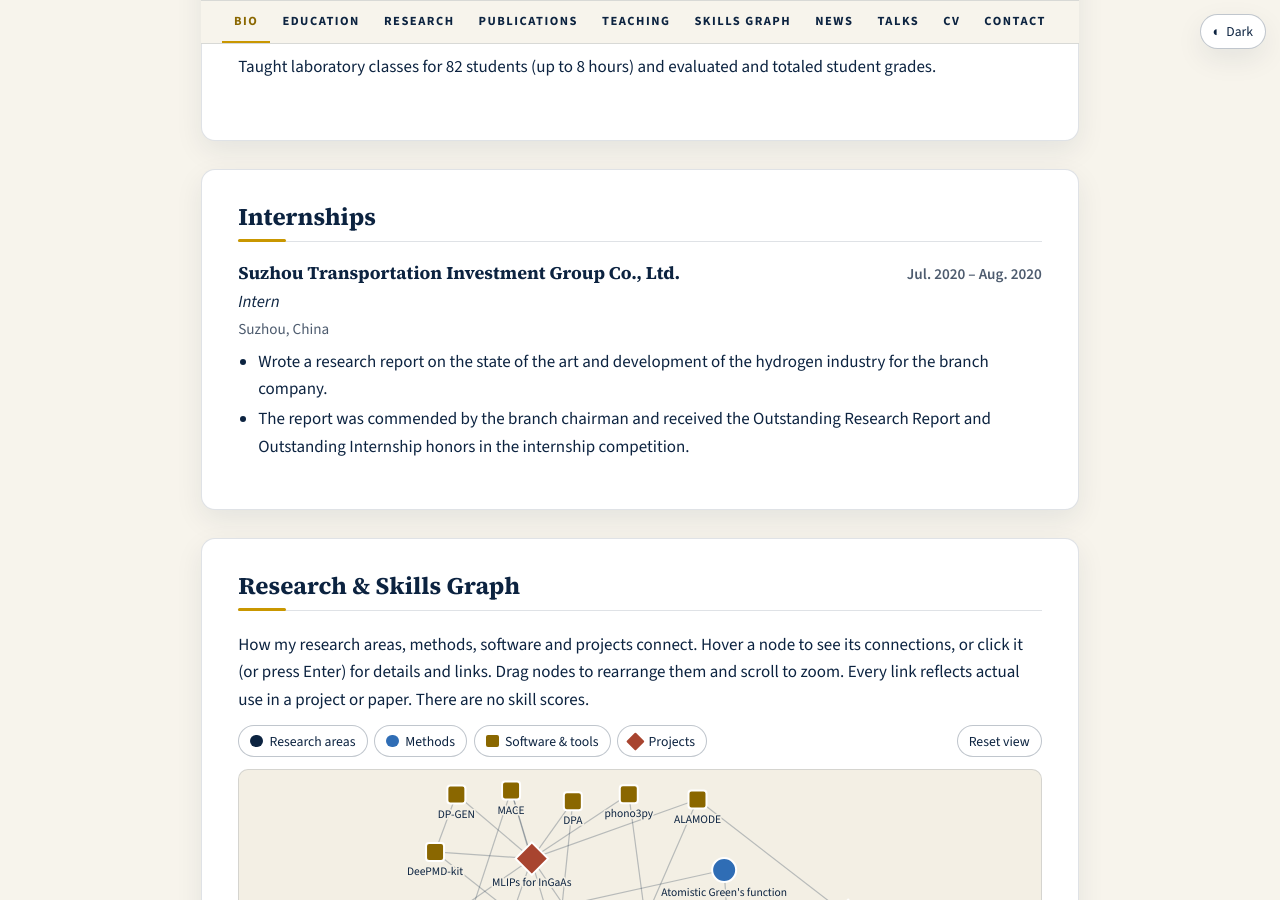
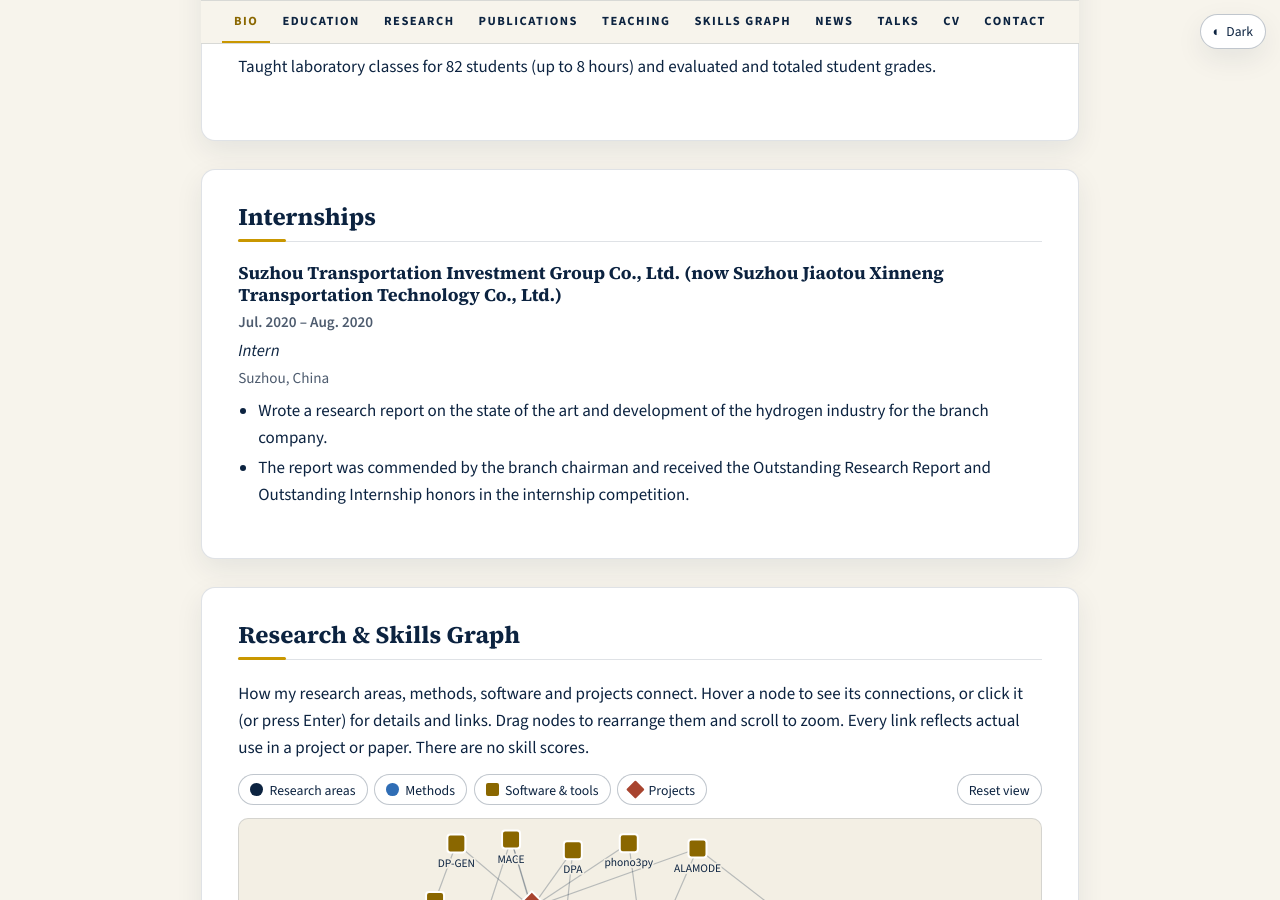
Before and after one commit to Benz666/Benz666.github.io, a Jekyll site: the page built from index.html, in a window 1280 px wide and 900 px high, scrolled down 6976 px. Built offline with Jekyll 4.4.1, drawn with Linux system fonts in a browser that asks for light colours; some of the changed text lies outside the part shown.

Commit message:
Expected Ph.D. graduation May 2029; internship company's current name; refresh CV PDF
Co-Authored-By: Claude Opus 5.5 <noreply@anthropic.com>

```diff
--- a/_data/education.yml
+++ b/_data/education.yml
@@ -2,7 +2,7 @@
 - institution: University of Notre Dame
   degree: Ph.D. in Mechanical Engineering
   field: Department of Aerospace and Mechanical Engineering
-  dates: Aug. 2024 – Present
+  dates: Aug. 2024 – May 2029 (expected)
   location: Notre Dame, IN, USA
   details:
     - "Advisor: Prof. Tengfei Luo"
--- a/_data/internships.yml
+++ b/_data/internships.yml
@@ -1,5 +1,5 @@
 # Internships, newest first.
-- organization: Suzhou Transportation Investment Group Co., Ltd.
+- organization: Suzhou Transportation Investment Group Co., Ltd. (now Suzhou Jiaotou Xinneng Transportation Technology Co., Ltd.)
   position: Intern
   location: Suzhou, China
   dates: Jul. 2020 – Aug. 2020
--- a/_includes/sections/cv.html
+++ b/_includes/sections/cv.html
@@ -6,7 +6,7 @@
   <ul class="timeline">
     <li><span class="time">Aug. 2024 – Present</span><div><strong>University of Notre Dame</strong><br>Ph.D. student, Mechanical Engineering · Graduate Research Assistant (advisor: Prof. Tengfei Luo) · Teaching Assistant, AME 21268</div></li>
     <li><span class="time">Sept. 2021 – Jun. 2024</span><div><strong>Xi'an Jiaotong University</strong><br>M.Eng. (research degree, thesis), Power Engineering and Engineering Thermophysics · Teaching Assistant (2021–2022)</div></li>
-    <li><span class="time">Jul. 2020 – Aug. 2020</span><div><strong>Suzhou Transportation Investment Group</strong><br>Intern</div></li>
+    <li><span class="time">Jul. 2020 – Aug. 2020</span><div><strong>Suzhou Transportation Investment Group</strong> (now Suzhou Jiaotou Xinneng Transportation Technology)<br>Intern</div></li>
     <li><span class="time">Sept. 2017 – Jul. 2021</span><div><strong>Xi'an Jiaotong University</strong><br>B.Eng., Mechanical Engineering (New Energy Science and Engineering)</div></li>
   </ul>
 </section>
```
Also changed, not shown: 1 other file.
